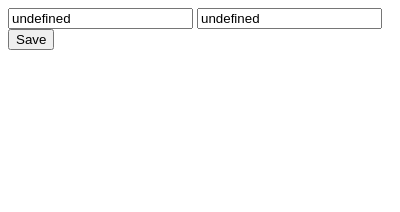
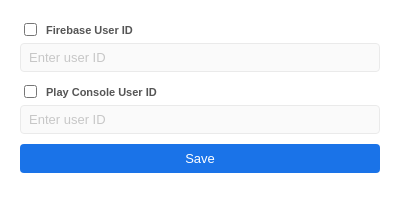
Before and after one commit to alejandrorosas/firebase-user-changer, a browser extension: page popup.html in a window 400 px wide. Drawn offline with Linux system fonts and the light colour scheme.

Commit message:
Improve popup UI and add per-service enable/disable toggle

```diff
--- a/constants.js
+++ b/constants.js
@@ -1,6 +1,8 @@
 'use strict';
 
 export const key_firebase_user_id = 'firebase_user_id';
+export const key_firebase_enabled = 'firebase_enabled';
 export const key_play_console_user_id = 'play_console_user_id';
+export const key_play_console_enabled = 'play_console_enabled';
 export const key_firebase_rule_id = 10;
 export const key_play_console_rule_id = 20;
--- a/popup.html
+++ b/popup.html
@@ -2,11 +2,82 @@
 
 <head>
     <title>Firebase User Changer</title>
+    <style>
+        body {
+            font-family: sans-serif;
+            padding: 12px;
+            min-width: 240px;
+        }
+
+        .field {
+            display: flex;
+            flex-direction: column;
+            margin-bottom: 10px;
+        }
+
+        .field-header {
+            display: flex;
+            align-items: center;
+            gap: 6px;
+            margin-bottom: 4px;
+        }
+
+        label {
+            font-size: 11px;
+            font-weight: bold;
+            color: #555;
+        }
+
+        input[type="number"] {
+            padding: 6px 8px;
+            border: 1px solid #ccc;
+            border-radius: 4px;
+            font-size: 13px;
+            transition: opacity 0.2s;
+        }
+
+        input[type="number"]:disabled {
+            opacity: 0.4;
+            background-color: #f5f5f5;
+        }
+
+        input[type="number"]:focus {
+            outline: none;
+            border-color: #1a73e8;
+        }
+
+        button {
+            width: 100%;
+            padding: 7px;
+            background-color: #1a73e8;
+            color: white;
+            border: none;
+            border-radius: 4px;
+            font-size: 13px;
+            cursor: pointer;
+        }
+
+        button:hover {
+            background-color: #1558b0;
+        }
+    </style>
 </head>
 
 <body>
-    <input type="text" id="firebase_user_id">
-    <input type="text" id="play_console_user_id">
+    <div class="field">
+        <div class="field-header">
+            <input type="checkbox" id="firebase_enabled">
+            <label for="firebase_enabled">Firebase User ID</label>
+        </div>
+        <input type="number" id="firebase_user_id" placeholder="Enter user ID" disabled>
+    </div>
+    <div class="field">
+        <div class="field-header">
+            <input type="checkbox" id="play_console_enabled">
+            <label for="play_console_enabled">Play Console User ID</label>
+        </div>
+        <input type="number" id="play_console_user_id" placeholder="Enter user ID" disabled>
+    </div>
     <button id="save">Save</button>
     <script src="popup.js" type="module"></script>
 </body>
--- a/popup.js
+++ b/popup.js
@@ -1,16 +1,33 @@
 'use strict';
-import { key_firebase_user_id, key_play_console_user_id } from './constants.js'
+import { key_firebase_user_id, key_firebase_enabled, key_play_console_user_id, key_play_console_enabled } from './constants.js'
+
+function toggleInput(inputId, enabled) {
+    document.getElementById(inputId).disabled = !enabled;
+}
 
 window.onload = function () {
-    chrome.storage.local.get([key_firebase_user_id, key_play_console_user_id,], (result) => {
-        document.getElementById("firebase_user_id").value = result[key_firebase_user_id];
-        document.getElementById("play_console_user_id").value = result[key_play_console_user_id];
+    chrome.storage.local.get([key_firebase_user_id, key_firebase_enabled, key_play_console_user_id, key_play_console_enabled], (result) => {
+        const firebaseEnabled = result[key_firebase_enabled] ?? (result[key_firebase_user_id] !== undefined);
+        const playEnabled = result[key_play_console_enabled] ?? (result[key_play_console_user_id] !== undefined);
+
+        document.getElementById("firebase_enabled").checked = firebaseEnabled;
+        document.getElementById("firebase_user_id").value = result[key_firebase_user_id] ?? '';
+        toggleInput("firebase_user_id", firebaseEnabled);
+
+        document.getElementById("play_console_enabled").checked = playEnabled;
+        document.getElementById("play_console_user_id").value = result[key_play_console_user_id] ?? '';
+        toggleInput("play_console_user_id", playEnabled);
     });
+
+    document.getElementById("firebase_enabled").onchange = (e) => toggleInput("firebase_user_id", e.target.checked);
+    document.getElementById("play_console_enabled").onchange = (e) => toggleInput("play_console_user_id", e.target.checked);
 }
 
 document.getElementById("save").onclick = () => {
     chrome.storage.local.set({
+        [key_firebase_enabled]: document.getElementById("firebase_enabled").checked,
         [key_firebase_user_id]: document.getElementById("firebase_user_id").value,
+        [key_play_console_enabled]: document.getElementById("play_console_enabled").checked,
         [key_play_console_user_id]: document.getElementById("play_console_user_id").value
     });
 }
```
Also changed, not shown: service_worker.js (+13 -5 lines).
